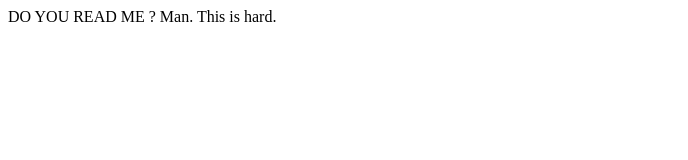
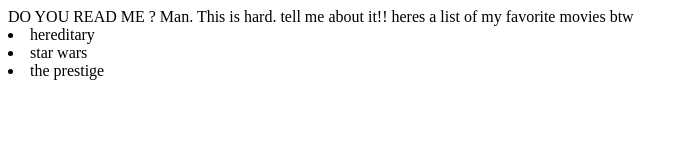
Before and after one commit to jlcdefenbaugh/github-studio, a plain HTML site: page index.html in a window 1280 px wide. Shown: the whole page, without its empty margins (0-688 px from the left). Drawn offline with Linux system fonts and the light colour scheme.

Commit message:
more random stuff

```diff
--- a/index.html
+++ b/index.html
@@ -9,5 +9,14 @@
 <body>
     DO YOU READ ME ?
     Man. This is hard.
+
+    tell me about it!!
+
+
+
+    heres a list of my favorite movies btw
+    <li>hereditary</li>
+    <li>star wars</li>
+    <li>the prestige</li>
 </body>
 </html>
```
